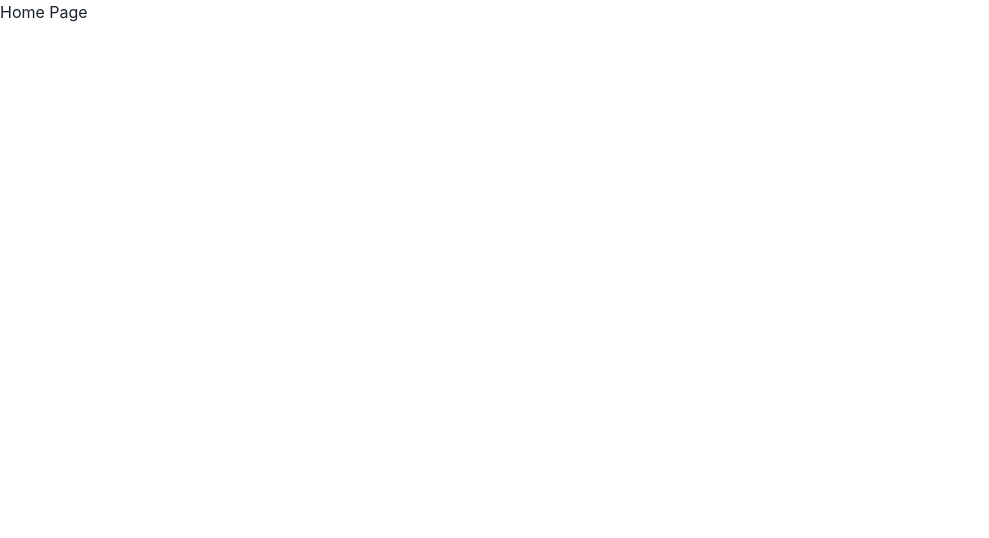
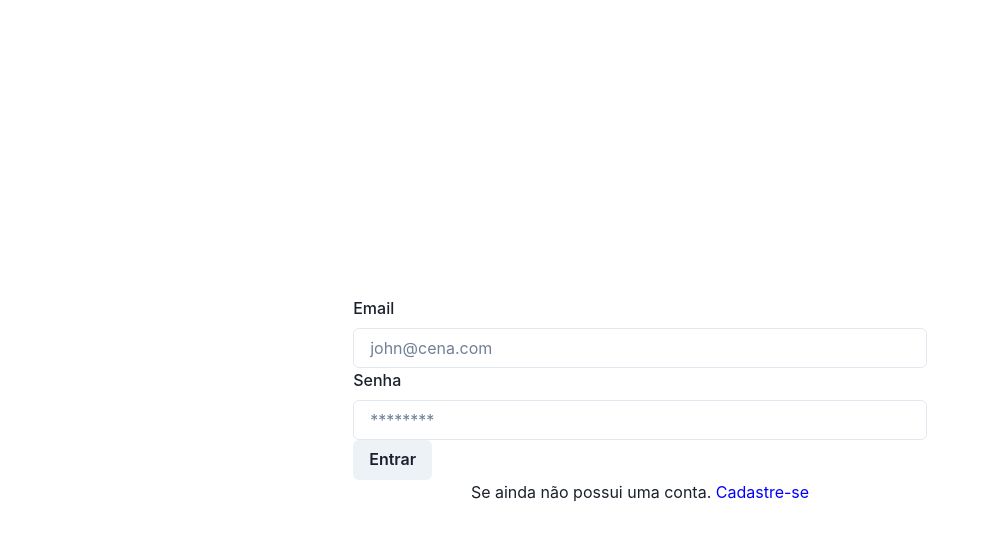
Before and after one commit to gustavo-meira/month-checker, a React (Vite) app in the folder web/: page / in a window 1280 px wide. Shown: the top 538 px of the page, without its empty margins (0-989 px from the left). Built offline with nearby package versions, Linux system fonts and the light colour scheme.

Commit message:
feat<web>: Creating a page as Home page to login

```diff
--- a/web/src/pages/HomePage.tsx
+++ b/web/src/pages/HomePage.tsx
@@ -1,7 +1,100 @@
-import React from 'react';
+import React, { useEffect, useState } from 'react';
+import {
+  Button, Container, FormControl, Text, useToast,
+} from '@chakra-ui/react';
+import { Link, useNavigate } from 'react-router-dom';
+import { FormsInputLabel } from '../components/FormsInputLabel';
+import { loginUser } from '../helpers/axios/loginUser';
+import { getUser } from '../helpers/user/getUser';
+import { saveUser } from '../helpers/user/saveUser';
+import { emailValidator } from '../helpers/validators/emailValidator';
+import { passwordValidator } from '../helpers/validators/passwordValidator';
 
-export const HomePage = () => (
-  <div>
-    <h1>Home Page</h1>
-  </div>
-);
+export const HomePage = () => {
+  const [email, setEmail] = useState('');
+  const [password, setPassword] = useState('');
+  const [errors, setErrors] = useState({
+    email: '',
+    password: '',
+  });
+  const navigate = useNavigate();
+  const toast = useToast();
+
+  const handleSubmit = async () => {
+    const body = {
+      email,
+      password,
+    };
+
+    const emailErrors = emailValidator(email);
+    const passwordErrors = passwordValidator(password);
+
+    if (emailErrors) {
+      setErrors({ ...errors, email: emailErrors });
+      return;
+    }
+
+    if (passwordErrors) {
+      setErrors({ ...errors, password: passwordErrors });
+      return;
+    }
+
+    const user = await loginUser(body);
+
+    if (user) {
+      saveUser(user);
+      navigate('/main');
+      return;
+    }
+    toast({
+      title: 'Erro',
+      description: 'Não foi possível logar. Tente novamente mais tarde.',
+      status: 'error',
+      duration: 9000,
+    });
+  };
+
+  useEffect(() => {
+    if (getUser()) {
+      navigate('/main');
+    }
+  });
+
+  return (
+    <Container display="flex" flexDir="column" height="100vh" justifyContent="center" alignItems="center">
+      <FormControl>
+        <FormsInputLabel
+          label="Email"
+          onChange={(e) => setEmail(e.target.value)}
+          value={email}
+          error={errors.email}
+          placeholder="john@cena.com"
+          type="email"
+          name="email"
+        />
+        <FormsInputLabel
+          label="Senha"
+          onChange={(e) => setPassword(e.target.value)}
+          value={password}
+          error={errors.password}
+          placeholder="********"
+          type="password"
+          name="password"
+        />
+        <Button
+          type="submit"
+          onClick={handleSubmit}
+        >
+          Entrar
+        </Button>
+      </FormControl>
+      <Text>
+        Se ainda não possui uma conta.
+        {' '}
+        <Link to="/create-user">
+          <Text color="blue" as="span">Cadastre-se</Text>
+        </Link>
+      </Text>
+    </Container>
+  );
+};
```
